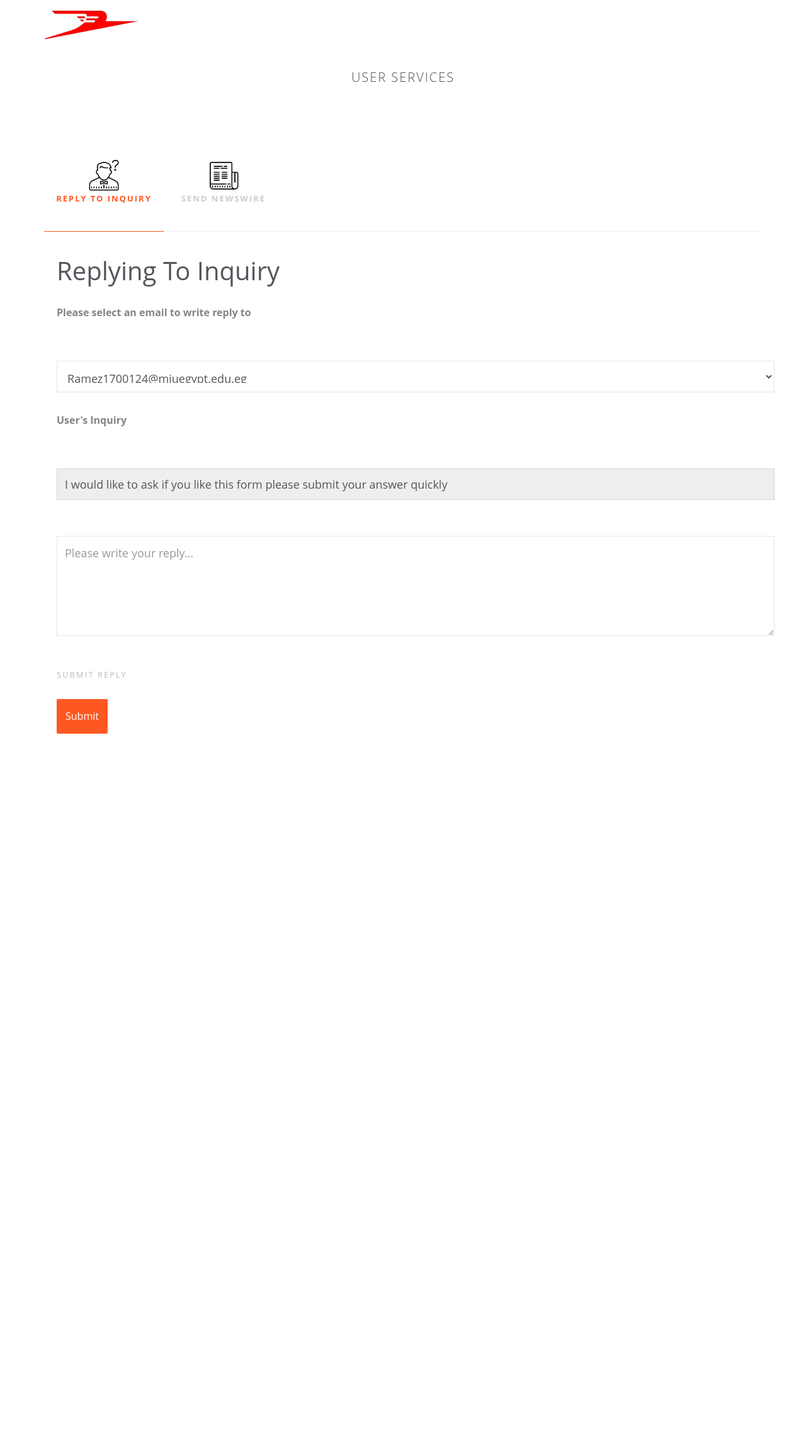
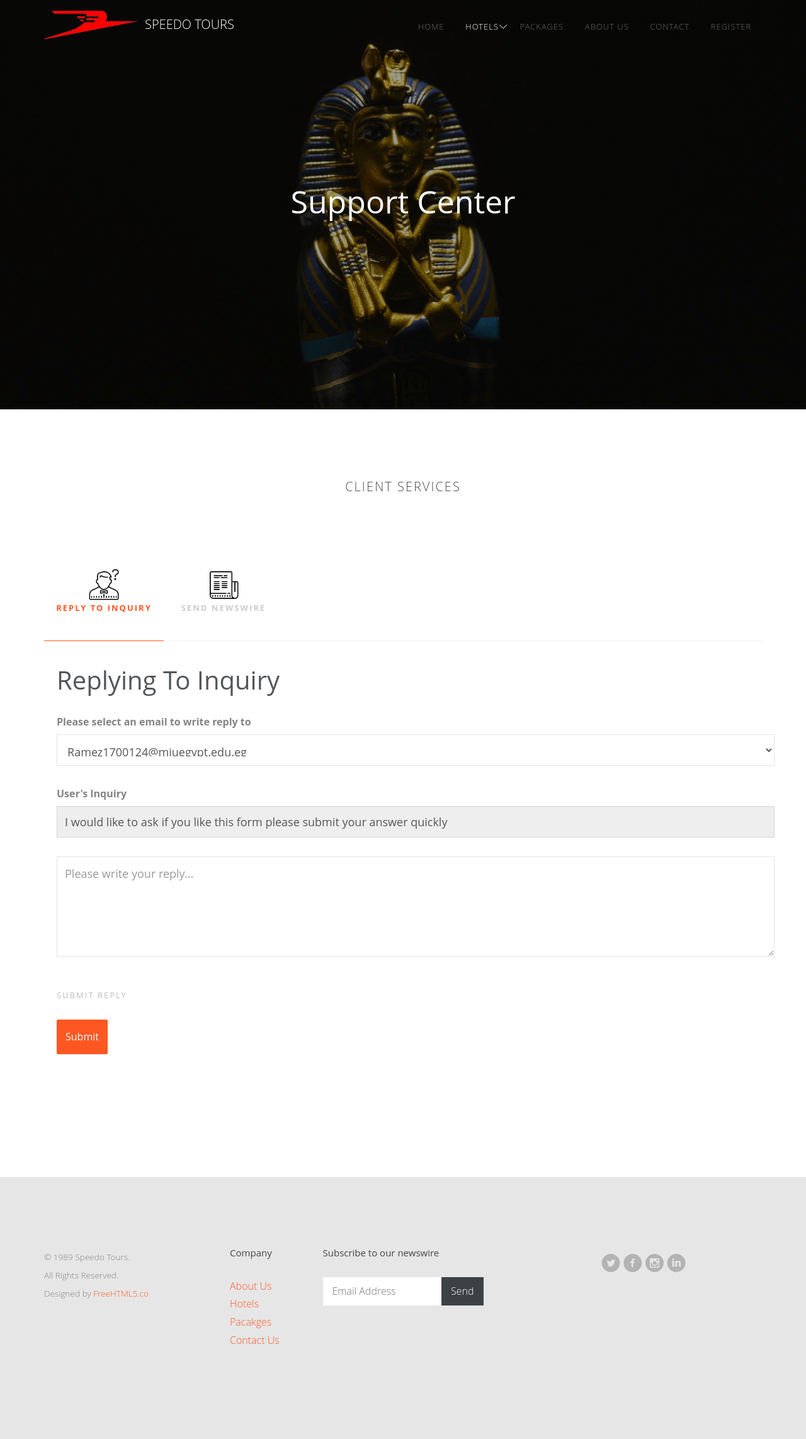
Before and after one commit to Ramez007/Tourism-Project, a PHP site: page /Support.php in a window 1280 px wide. Shown: the whole page at 63% size. Before the commit the page ends 1165 px from the top, so only its background shows below. Run offline with PHP 8.4, Linux system fonts and the light colour scheme; some web fonts are replaced.

Commit message:
Final version of Support.php
Done everything is implimented

```diff
--- a/Support.php
+++ b/Support.php
@@ -1,8 +1,36 @@
-<html>
+<!DOCTYPE html>
+<!--[if lt IE 7]>      <html class="no-js lt-ie9 lt-ie8 lt-ie7"> <![endif]-->
+<!--[if IE 7]>         <html class="no-js lt-ie9 lt-ie8"> <![endif]-->
+<!--[if IE 8]>         <html class="no-js lt-ie9"> <![endif]-->
+<!--[if gt IE 8]><!--> <html class="no-js"> <!--<![endif]-->
+
+<!-- Za3'rat lel kemya ya beeeeeh -->
+
+
 	<head>
 	<meta charset="utf-8">
 	<meta http-equiv="X-UA-Compatible" content="IE=edge">
-<title>Support Office</title>
+	<title>Speedo Tours &mdash; License No. 782</title>
+	<meta name="viewport" content="width=device-width, initial-scale=1">
+	<meta name="description" content="Free HTML5 Template by FREEHTML5.CO" />
+	<meta name="keywords" content="free html5, free template, free bootstrap, html5, css3, mobile first, responsive" />
+	<meta name="author" content="FREEHTML5.CO" />
+
+  <!--
+	//////////////////////////////////////////////////////
+
+	FREE HTML5 TEMPLATE
+	DESIGNED & DEVELOPED by FREEHTML5.CO
+
+	Website: 		http://freehtml5.co/
+	Email: 			info@freehtml5.co
+	Twitter: 		http://twitter.com/fh5co
+	Facebook: 		https://www.facebook.com/fh5co
+
+	//////////////////////////////////////////////////////
+	 -->
+
+  	<!-- Facebook and Twitter integration -->
 	<meta property="og:title" content=""/>
 	<meta property="og:image" content=""/>
 	<meta property="og:url" content=""/>
@@ -33,7 +61,6 @@
 	<link rel="stylesheet" href="css/themify-icons.css">
 	<!-- Flat Icon -->
 	<link rel="stylesheet" href="css/flaticon.css">
-    <link rel="stylesheet" href="css/support.css">
 	<!-- Icomoon -->
 	<link rel="stylesheet" href="css/icomoon.css">
 	<!-- Flexslider  -->
@@ -44,20 +71,42 @@
 
 	<!-- Modernizr JS -->
 	<script src="js/modernizr-2.6.2.min.js"></script>
+	<!-- FOR IE9 below -->
+	<!--[if lt IE 9]>
+	<script src="js/respond.min.js"></script>
+	<![endif]-->
+
 </head>
-
 <body>
 	<div id="fh5co-wrapper">
 	<div id="fh5co-page">
 	<div id="fh5co-header">
 		<header id="fh5co-header-section">
 			<div class="container">
+
 				<?php
-                include_once "header.php";
+				include "header.php";
 				?>
 			</div>
 		</header>
+
 	</div>
+	<!-- end:fh5co-header -->
+
+	<div class="fh5co-parallax" style="background-image: url(images/help.jpg);" data-stellar-background-ratio="0.5">
+		<div class="overlay"></div>
+		<div class="container">
+			<div class="row">
+				<div class="col-md-12 col-md-offset-0 col-sm-12 col-sm-offset-0 col-xs-12 col-xs-offset-0 text-center fh5co-table">
+					<div class="fh5co-intro fh5co-table-cell">
+						<h1 class="text-center">Support Center</h1>
+					</div>
+				</div>
+			</div>
+		</div>
+	</div>
+
+
 
 
 	<div id="hotel-facilities">
@@ -65,10 +114,11 @@
 			<div class="row">
 				<div class="col-md-12">
 					<div class="section-title text-center">
-						<h2>User Services</h2>
+						<h2>Client Services</h2>
 					</div>
 				</div>
 			</div>
+
 			<div id="tabs">
 			<nav class="tabs-nav">
 					<a href="#" class="active" data-tab="tab1">
@@ -115,12 +165,48 @@
 							</div>
 						</div>
 					</div>
+					<div class="tab-content" data-tab-content="tab2">
+						<div class="container">
+							<div class="row">
+								<div class="col-md-12">
+									<h3 class="heading">Send NewsWire</h3>
+									<form action="" method="post">
+                                    <div class="form-group">
+                                    <textarea class="form-control form-control-lg" id="Reply" placeholder="Please write news to be sent to all subscribed mails" rows="10"></textarea>
+                                    </div>
 
-    <!-- <footer id="footer" class="fh5co-bg-color">
-
-    </footer> -->
+									<p class="service-hour">
+										<span>Send news</span>
+                                    </p>
+									<button type="submit" class="btn btn-primary mb-2">Send</button>
+                                    </form>
 								</div>
 							</div>
+						</div>
+					</div>
+				</div>
+			</div>
+		</div>
+	</div>
+
+
+
+
+
+	<footer id="footer" class="fh5co-bg-color">
+	<?php
+	include "Footer.php"
+	?>
+
+	</footer>
+
+	</div>
+	<!-- END fh5co-page -->
+
+	</div>
+	<!-- END fh5co-wrapper -->
+
+	<!-- Javascripts -->
 	<script src="js/jquery-2.1.4.min.js"></script>
 	<!-- Dropdown Menu -->
 	<script src="js/hoverIntent.js"></script>
@@ -146,5 +232,4 @@
 	<script src="js/custom.js"></script>
 
 </body>
-
 </html>
```
Also changed, not shown: images/help.jpg (added). Lines whose indentation alone changed are shown as unchanged.
